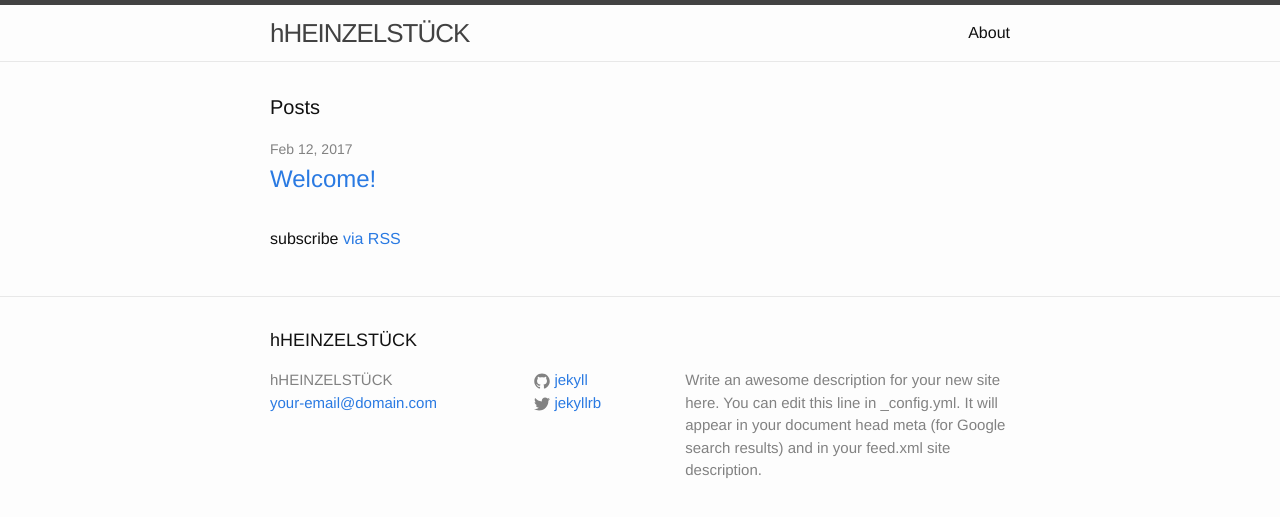
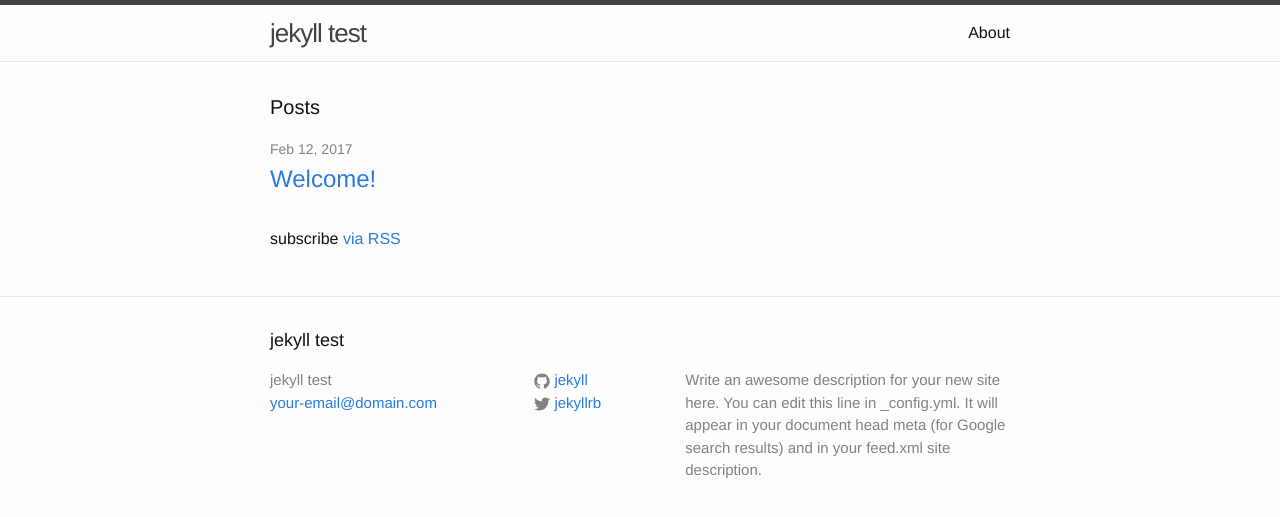
Before and after one commit to simonhermann/mx-jekyll, a Jekyll site: the page built from index.md, in a window 1280 px wide. Shown: the top 517 px of the page. Built offline with Jekyll 4.4.1, drawn with Linux system fonts in a browser that asks for light colours.

Commit message:
changed title

```diff
--- a/_config.yml
+++ b/_config.yml
@@ -13,7 +13,7 @@
 # you will see them accessed via {{ site.title }}, {{ site.email }}, and so on.
 # You can create any custom variable you would like, and they will be accessible
 # in the templates via {{ site.myvariable }}.
-title: hHEINZELSTÜCK
+title: jekyll test
 email: your-email@domain.com
 description: > # this means to ignore newlines until "baseurl:"
   Write an awesome description for your new site here. You can edit this
```
